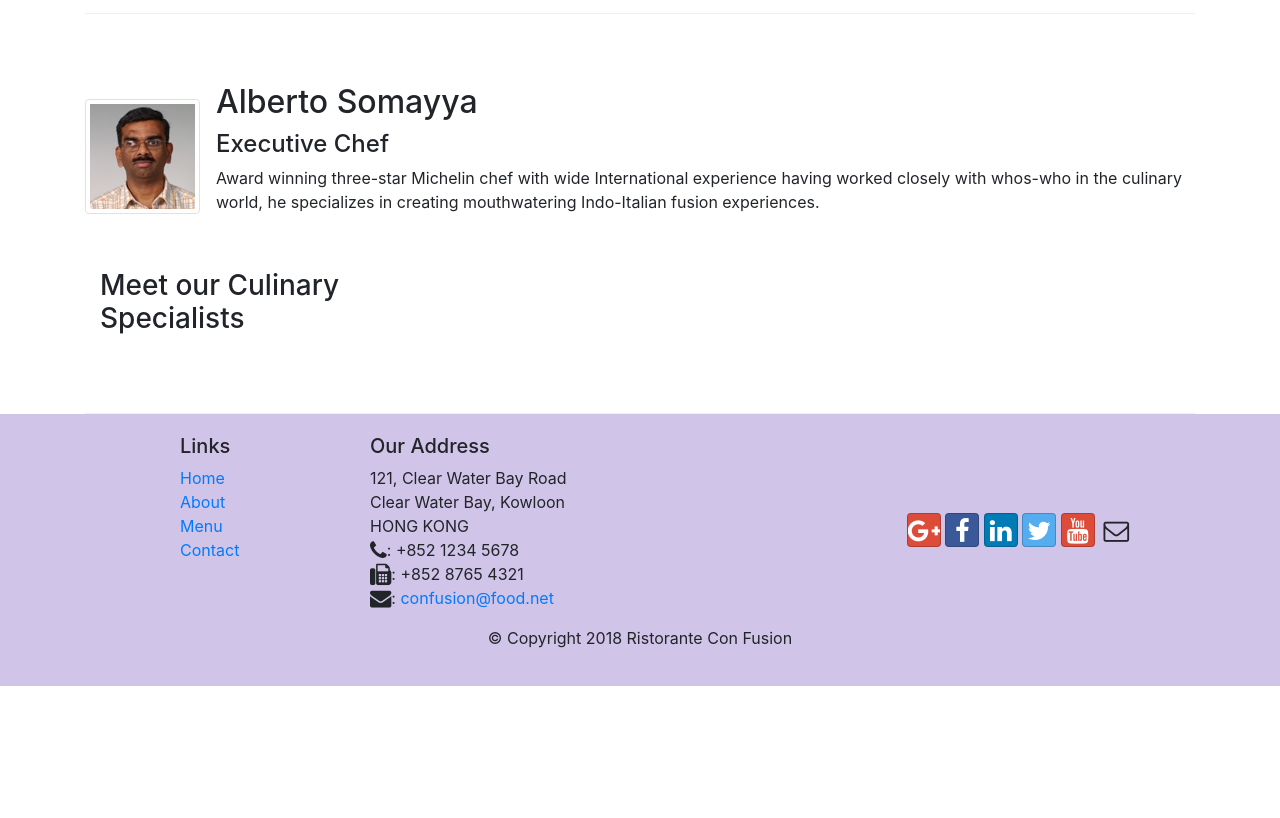
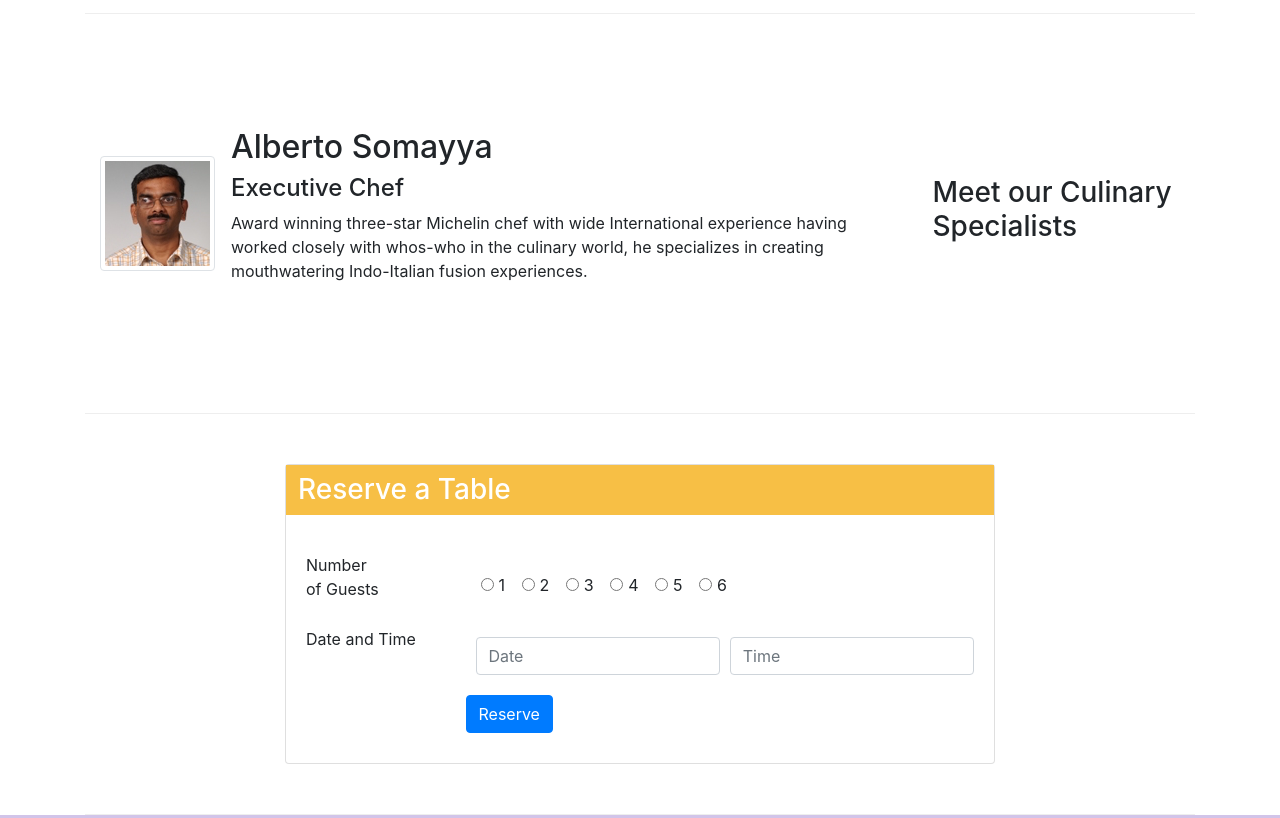
Before and after one commit to ectom/FullstackReactSpecialization, a website: page conFusion/index.html in a window 1280 px wide. Shown: the part 1120-1938 px from the top of the page. Before the commit the page ends 1806 px from the top, so only its background shows below. Drawn offline with nearby package versions, Linux system fonts and the light colour scheme.

Commit message:
task 1 done

```diff
--- a/conFusion/css/style.css
+++ b/conFusion/css/style.css
@@ -36,3 +36,19 @@ body{
 	padding:50px 0px 0px 0px;
 	z-index:0;
 }
+
+.form-card {
+	border: solid 1px lightgray;
+	border-radius: 3px;
+
+}
+
+.form-header {
+	background-color: #f7bf45;
+	color: white;
+	padding: 8px 0px 8px 12px;
+}
+
+form div {
+	margin: 10px 0px 10px 0;
+}
--- a/conFusion/index.html
+++ b/conFusion/index.html
@@ -55,10 +55,10 @@
 
 	<div class="container">
 		<div class="row row-content align-items-center">
-			<div class="col-12 col-sm-4 order-sm-last col-md-3">
+			<div class="col-12 col-sm-4 col-md-3">
 				<h3>Our Lipsmacking Culinary Creations</h3>
 			</div>
-			<div class="media">
+			<div class="media order-sm-first col-sm-8 col-md-9">
 				<img class="d-flex mr-3 img-thumbnail align-self-center" src="img/uthappizza.png" alt="Uthappizza">
 				<div class="media-body">
 					<h2 class="mt-0">
@@ -91,7 +91,7 @@
 			<div class="col-12 col-sm-4 order-sm-last col-md-3">
 				<h3>Meet our Culinary Specialists</h3>
 			</div>
-			<div class="media">
+			<div class="media order-sm-first col-sm-8 col-md-9">
 				<img class="d-flex mr-3 img-thumbnail align-self-center" src="img/alberto.png" alt="Alberto Somayya">
 				<div class="media-body">
 					<h2 class="mt-0">Alberto Somayya</h2>
@@ -103,6 +103,65 @@
 					</p>
 				</div>
 			</div>
+		</div>
+
+		<div class="row row-content">
+			<div class="col-sm-2"></div>
+			<div class="col-12 col-sm-8">
+				<div class="card">
+					<h3 class="form-header">Reserve a Table</h3>
+					<div class="card-body">
+						<form action="#">
+							<div class="row">
+								<span class="col-sm-3">Number<br /> of Guests</span>
+								<div class="col-sm-9">
+									<div class="form-check form-check-inline">
+										<input class="form-check-input" type="radio" id="one" value="1" name="guests">
+										<label class="form-check-label" for="one">1</label>
+									</div>
+									<div class="form-check form-check-inline">
+										<input class="form-check-input" type="radio" id="two" value="2" name="guests">
+										<label class="form-check-label" for="two">2</label>
+									</div>
+									<div class="form-check form-check-inline">
+										<input class="form-check-input" type="radio" id="three" value="3" name="guests">
+										<label class="form-check-label" for="three">3</label>
+									</div>
+									<div class="form-check form-check-inline">
+										<input class="form-check-input" type="radio" id="four" value="4" name="guests">
+										<label class="form-check-label" for="four">4</label>
+									</div>
+									<div class="form-check form-check-inline">
+										<input class="form-check-input" type="radio" id="five" value="5" name="guests">
+										<label class="form-check-label" for="five">5</label>
+									</div>
+									<div class="form-check form-check-inline">
+										<input class="form-check-input" type="radio" id="six" value="6" name="guests">
+										<label class="form-check-label" for="six">6</label>
+									</div>
+								</div>
+
+							</div>
+							<div class="form-row text-input">
+								<span class="col-sm-3">Date and Time</span>
+								<div class="col">
+									<input type="text" placeholder="Date" class="form-control">
+								</div>
+								<div class="col">
+									<input type="text" placeholder="Time" class="form-control">
+								</div>
+							</div>
+							<div class="row">
+								<span class="col-sm-3"></span>
+								<button class="btn btn-primary">Reserve</button>
+							</div>
+						</form>
+					</div>
+				</div>
+			</div>
+			<div class="col-sm-2"></div>
+
+
 		</div>
 	</div>
 
```
